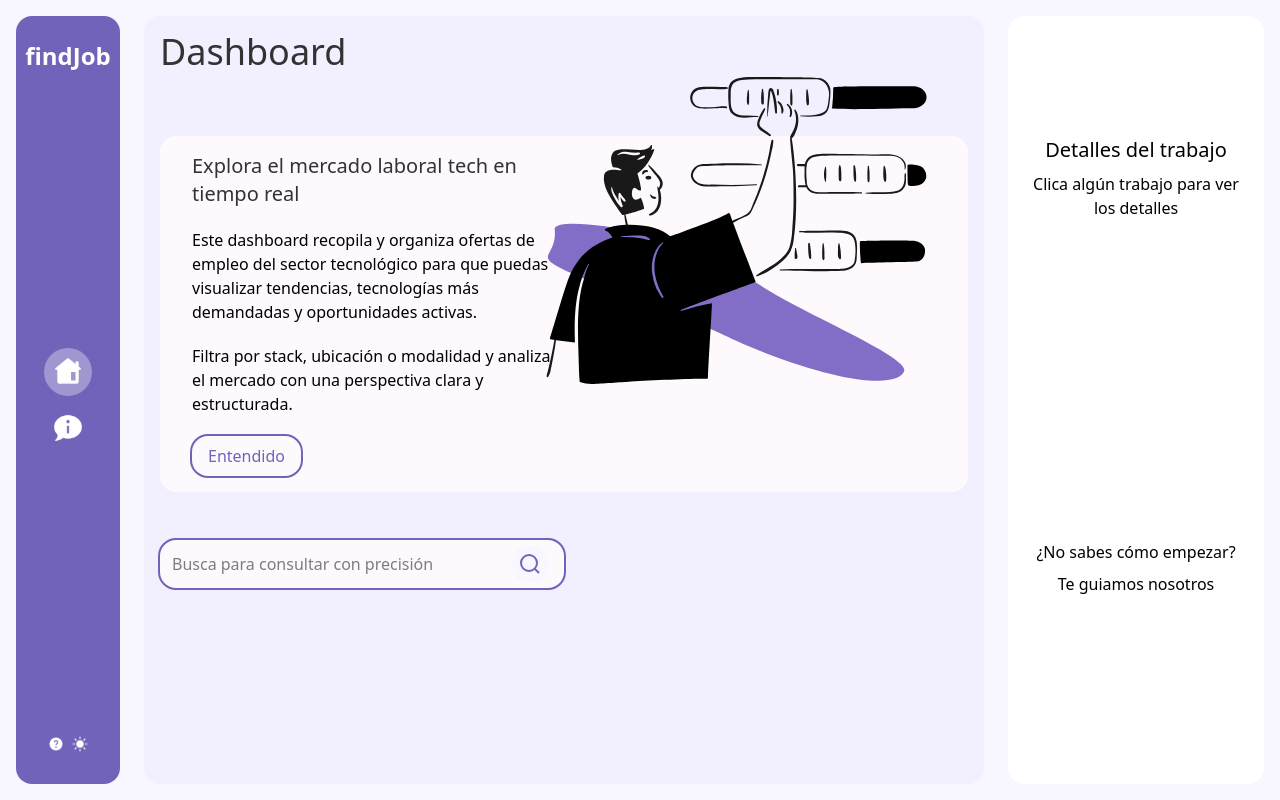
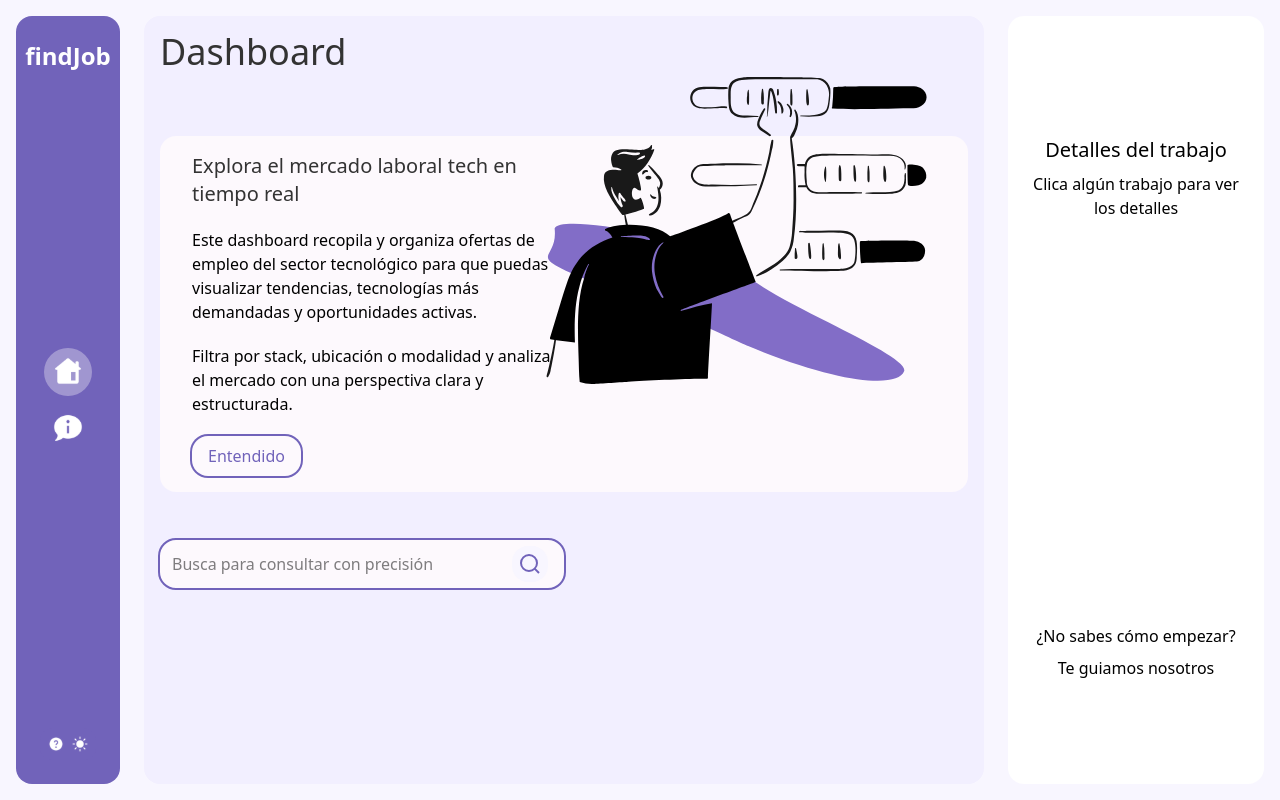
Before and after one commit to JaumeEsquerdo/dashboard-findJob, a Next.js app in the folder job-dashboard/: page / in a window 1280 px wide. Built offline with nearby package versions, Linux system fonts and the light colour scheme.

Commit message:
ajustar con margin en las secciones interiores del Sidebar

```diff
--- a/job-dashboard/src/components/Sidebar.tsx
+++ b/job-dashboard/src/components/Sidebar.tsx
@@ -16,7 +16,7 @@ export const Sidebar = ({ sidebarOpen, setOpen }: sidebarProps) => {
             )}
             <aside
                 className={`
-        fixed top-0 right-0 h-full w-64 bg-white z-50 p-6 rounded-tl-2xl rounded-bl-2xl lg:rounded-2xl flex flex-col justify-start items-center gap-80 pt-30
+        fixed top-0 right-0 h-full w-64 bg-white z-50 p-6 rounded-tl-2xl rounded-bl-2xl lg:rounded-2xl flex flex-col justify-start items-center
         transform transition-transform duration-300
         ${sidebarOpen ? 'translate-x-0' : 'translate-x-full'}
         lg:static lg:translate-x-0 lg:h-auto
@@ -31,11 +31,11 @@ export const Sidebar = ({ sidebarOpen, setOpen }: sidebarProps) => {
                 </button>
 
                 {/* Contenido del sidebar */}
-                <header className="flex flex-col items-center gap-2">
+                <header className="flex flex-col items-center gap-2 mt-24">
                     <h3 className="font-medium text-xl">Detalles del trabajo</h3>
                     <p className="text-center">Clica algún trabajo para ver los detalles</p>
                 </header>
-                <section className="flex flex-col gap-2 items-center">
+                <section className="flex flex-col gap-2 items-center mt-auto mb-20">
                     <p>¿No sabes cómo empezar?</p>
                     <p>Te guiamos nosotros</p>
                 </section>
```
